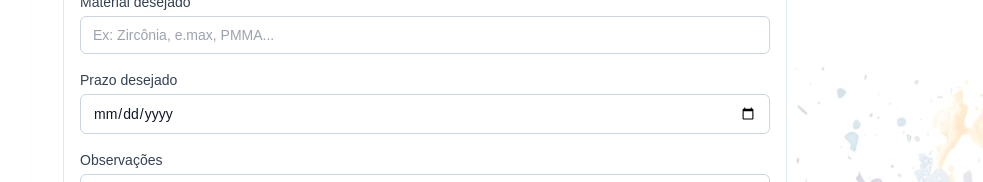
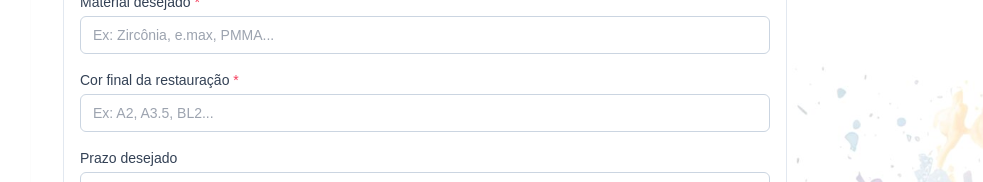
Before and after one commit to tpdgabrielcampos/tatim-ordens, a Next.js app: page /novo-pedido in a window 1280 px wide. Shown: the part 913-1095 px from the top of the page, without its empty margins (297-1280 px from the left). Built offline with nearby package versions, Linux system fonts and the light colour scheme; no server answers.

Commit message:
Formulário: material e cor da restauração obrigatórios (app/novo-pedido/page.tsx)

```diff
--- a/app/novo-pedido/page.tsx
+++ b/app/novo-pedido/page.tsx
@@ -39,6 +39,7 @@ export default function NovoPedidoPage() {
         tipo_trabalho: tipoTrabalho,
         dentes,
         material: (data.get("material") as string) || null,
+        cor_restauracao: (data.get("cor_restauracao") as string) || null,
         prazo_desejado: (data.get("prazo_desejado") as string) || null,
         observacoes: (data.get("observacoes") as string) || null,
       });
@@ -172,7 +173,14 @@ export default function NovoPedidoPage() {
               <Campo
                 label="Material desejado"
                 name="material"
+                required
                 placeholder="Ex: Zircônia, e.max, PMMA..."
+              />
+              <Campo
+                label="Cor final da restauração"
+                name="cor_restauracao"
+                required
+                placeholder="Ex: A2, A3.5, BL2..."
               />
               <Campo label="Prazo desejado" name="prazo_desejado" type="date" />
               <label className="flex flex-col gap-1 text-sm">
@@ -217,7 +225,7 @@ export default function NovoPedidoPage() {
             >
               {estado === "enviando" ? "Enviando..." : "Enviar ordem de serviço"}
             </button>
-        </form>
+          </form>
         </div>
       </main>
     </div>
```
